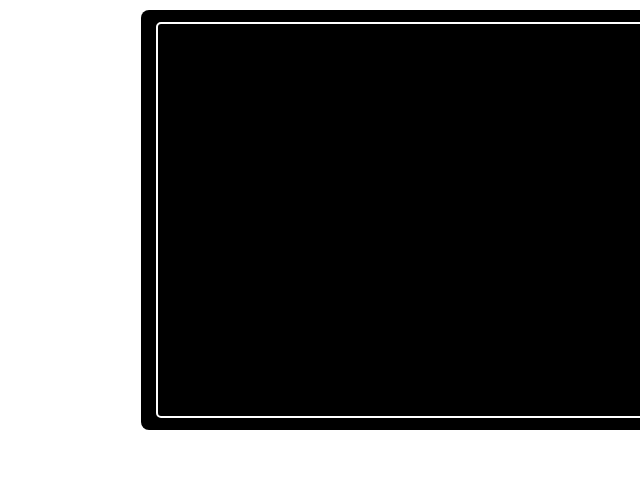
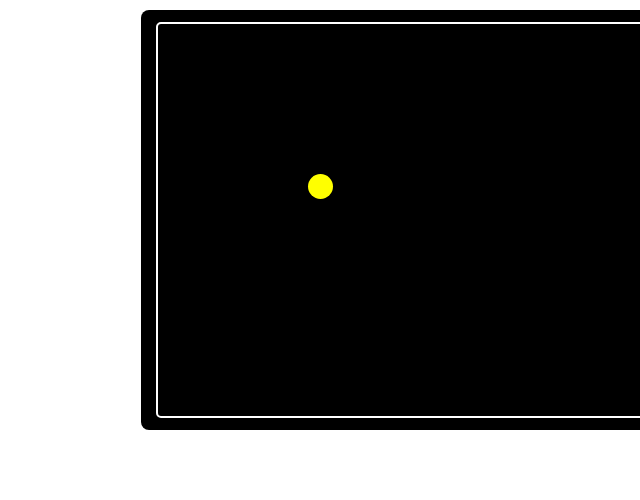
Before and after one commit to devil-duck/zombie_survival, a plain HTML site: page index.html in a window 1280 px wide. Shown: the full height of the page, 168-808 px from the left. Drawn offline with Linux system fonts and the light colour scheme.

Commit message:
Implemented a zombie which follows the survivor about the map

```diff
--- a/index.html
+++ b/index.html
@@ -7,14 +7,27 @@
     <script type="text/javascript" src="3rd_party/backbone-min.js"></script>
 
     <script type="text/javascript" src="js/survivor.js"></script>
+    <script type="text/javascript" src="js/zombie.js"></script>
 
+<script type="text/javascript">
+    jQuery(document).ready(function() {
+        var viewObj = {el: $('body')};
+        var teamView = new TeamView(viewObj);
+        var zombie = new Zombie();
+        var zombieView = new ZombieView({model : zombie, survivors : teamView});
+    });
+
+
+</script>
 </head>
 <body>
     <div id="game">
             <div id="map">
+
                 <div class="clear-both"></div>
             </div>
         </div>
 
+
 </body>
 </html>
--- a/js/survivor.js
+++ b/js/survivor.js
@@ -1,5 +1,3 @@
-jQuery(document).ready(function($) {
-
  var Survivor = Backbone.Model.extend({
   //The atomic part of our Model. A model is basically a Javascript object, i.e. key-value pairs, with some helper functions
     defaults: {
@@ -94,7 +92,3 @@ var TeamView = Backbone.View.extend({
     $('#map', this.el).append(survivorView.render().el);
   }
 });
-
-var teamView = new TeamView();
-
-});
--- a/js/zombie.js
+++ b/js/zombie.js
@@ -1,4 +1,3 @@
-jQuery(document).ready(function($) {
 	var Zombie = Backbone.Model.extend({
 		defaults : {
 		  width:30,
@@ -14,30 +13,34 @@ jQuery(document).ready(function($) {
 		model : Zombie
 	});
 
-	var ZombieView = Backbone.Model.extend({
+	var ZombieView = Backbone.View.extend({
 
 		className : "zombie",
 
-		initialize : function(){
-			_bindAll(this, "render");
-			setInterval("this.aiZombieMovement()", 1000);
-			this.render();
+		initialize : function(options){
+			_.bindAll(this, "render", "aiZombieMovement");
+			window.setInterval(_.bind(this.aiZombieMovement, this), 1000);
+			$('#map').append(this.render().el);
 
 		},
 		render : function(){
-			$(this.el).css({"left": this.model.get('x_pos'), "top": this.model.get('y_pos')});
+			$(this.el).animate({
+				left : this.model.get('x_pos'),
+				top : this.model.get('y_pos')
+
+	    	}, 800);
+			//$(this.el).css({"left": this.model.get('x_pos'), "top": this.model.get('y_pos')});
 			return this;
+
 		},
-		aiZombieMovement = function(){
-			var survivor_x_pos = survivor.get('x_pos');
-			var survivor_y_pos = survivor.get('y_pos');
-			this.model.set({x_pos : survivor_x_pos, y_pos : survivor_y_pos });
+		aiZombieMovement :function(){
+			console.log(this.options);
+			_(this.options.survivors.collection.models).each(function(survivor){
+      			var survivor_x_pos = survivor.get('x_pos');
+				var survivor_y_pos = survivor.get('y_pos');
+				this.model.set({x_pos : survivor_x_pos, y_pos : survivor_y_pos });
+				this.render();
+    		}, this);
+
 		}
 	});
-
-	var HordeView = Backbone.Model.extend({
-
-	});
-
-	var zombieView = new ZombieView();
-});
--- a/style.css
+++ b/style.css
@@ -29,3 +29,13 @@
     border-radius: 50px;
     position: absolute;
 }
+
+.zombie {
+    width: 25px;
+    height: 25px;
+    background: yellow;
+    -moz-border-radius: 50px;
+    -webkit-border-radius: 50px;
+    border-radius: 50px;
+    position: absolute;
+}
```
